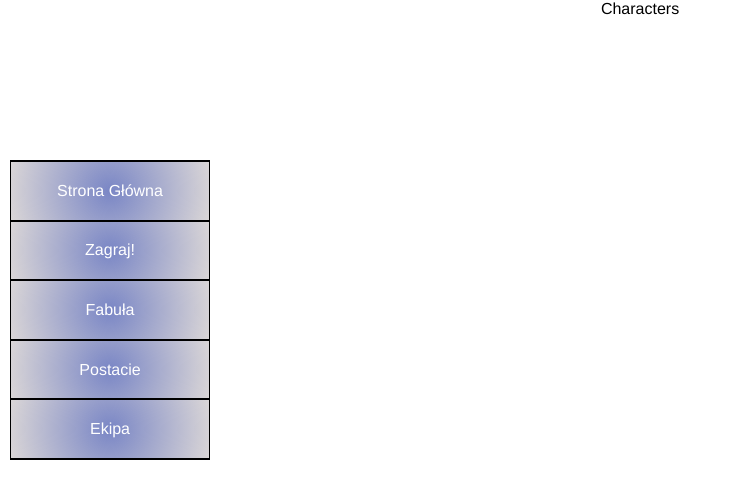
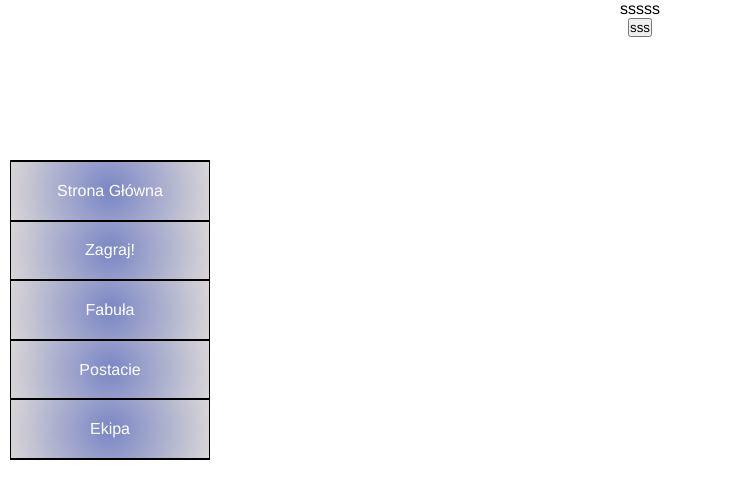
Before and after one commit to Szczurovsky/inzynierka, a React (Create React App) app: page /characters in a window 1280 px wide. Shown: the top 498 px of the page, without its empty margins (0-732 px from the left). Built offline with nearby package versions, Linux system fonts and the light colour scheme; no server answers.

Commit message:
staty test, fetch test

```diff
--- a/src/App.js
+++ b/src/App.js
@@ -1,49 +1,22 @@
 import logo from "./logo.svg";
 import "./App.css";
-import MainPage from "./components/MainPage/MainPage";
+// import MainPage from "./components/MainPage/MainPage";
+import { MainPage } from "./components/MainPage/MainPage";
 import { MenuPC } from "./components/Menu/MenuPC/MenuPC.jsx";
 import { BrowserRouter as Router, Routes, Route } from "react-router-dom";
 import { GamePage } from "./components/GamePage/GamePage";
 import { Characters } from "./components/Characters/Characters";
 import { Story } from "./components/StoryLine/Story";
 import { Forum } from "./components/Forum/Forum";
+import { useState, useEffect } from "react";
 import { About } from "./components/About/About.jsx";
+import StartPage from "./components/StartPage/StartPage.jsx";
 function App(props) {
     return (
         <div className="App">
-            <Router>
-                <MenuPC />
-                <Routes>
-                    <Route path="/" element={<MainPage />} />
-                    <Route path="home" element={<MainPage />} />
-                    <Route path="norgmar" element={<GamePage />} />
-                    <Route path="characters" element={<Characters />} />
-                    <Route path="story-line" element={<Story />} />
-                    <Route path="ekipa" element={<About />} />
-                </Routes>
-            </Router>
+            <StartPage />
         </div>
     );
 }
 
 export default App;
-{
-    /* <>
-    <Router>
-        <Header />
-
-        <Content>
-            <Wrapper>
-                <Routes>
-                    <Route path="/" element={<MainPage />} />
-                    <Route path="home" element={<MainPage />} />
-                    <Route path="about" element={<About />} />
-                    <Route path="plan" element={<Plan />} />
-                    <Route path="contact" element={<Kontakt />} />
-                    <Route path="metamorfozy" element={<Metamorfozy />} />
-                </Routes>
-            </Wrapper>
-        </Content>
-    </Router>
-</>; */
-}
--- a/src/components/Characters/Characters.jsx
+++ b/src/components/Characters/Characters.jsx
@@ -5,10 +5,40 @@ import { Link } from "react-router-dom";
 
 
 
+
 export const Characters = props => {
+
+    // const [data, setData] = useState(null);
+    // const [stats, setStats] = useState(null);
+    // // const [loading, setLoading] = useState(true);
+    // // const [error, setError] = useState(null);
+
+    // const staty = {siła: 1}
+
+    // async function fetcha() {
+    //     const response = await fetch('https://backinz.herokuapp.com/api/v1/klans');
+    //     const movies = await response.json();
+    //     setData(movies)
+    // }
+
+    // useEffect(() => {
+    //     // fetch("https://backinz.herokuapp.com/api/v1/klans")
+    //     //     .then((response) => response.json())
+    //     //     .then(response_items => {
+    //     //         setData(response_items);
+    //     //     })
+    //         fetcha()
+    // }, []);
+
     return (
+
         <>
-           Characters
+            <p>sssss</p>
+            {/* {console.log(props)} */}
+            {console.log(props.aktstat)}
+            <button onClick={()=>props.saveStats({siła:3, sila_woli:5})}>sss</button>
+
+
         </>
     )
 
--- /dev/null
+++ b/src/components/StartPage/StartPage.jsx
@@ -0,0 +1,78 @@
+
+
+// import MainPage from "./components/MainPage/MainPage";
+import { MainPage } from "../MainPage/MainPage";
+import { MenuPC } from "../Menu/MenuPC/MenuPC";
+import { BrowserRouter as Router, Routes, Route } from "react-router-dom";
+import { GamePage } from "../GamePage/GamePage";
+import { Characters } from "../Characters/Characters";
+import { Story } from "../StoryLine/Story";
+// import { Forum } from "./components/Forum/Forum";
+import { useState, useEffect } from "react";
+import { About } from "../About/About.jsx";
+import React from "react"
+class StartPage extends React.Component {
+    // const [data, setData] = useState(null);
+    // const [stats, setStats] = useState("");
+
+    // useEffect(() => {
+    //     fetch("https://backinz.herokuapp.com/api/v1/klans")
+    //         .then((response) => response.json())
+    //         .then((response_items) => {
+    //             setData(response_items);
+    //         });
+    // }, []);
+    constructor(props) {
+        super(props);
+        this.state = {
+            data: null,
+            staty: {
+                sila: 1,
+                sila_woli: 2,
+            }
+
+        };
+    }
+    componentDidMount() {
+        this.getData();
+    }
+    getData = () => {
+        fetch("https://backinz.herokuapp.com/api/v1/klans")
+            .then((response) => response.json())
+            .then((response_items) => {
+                this.setState({ data: response_items });
+            });
+    }
+    saveStats = (stats) => {
+
+        console.log(stats)
+        this.setState({staty: stats})
+    }
+    render(){
+    return(
+        <Router>
+            <MenuPC />
+            <Routes>
+                {console.log(this.state)}
+                <Route path="/" element={<MainPage />} />
+                <Route path="home" element={<MainPage />} />
+                <Route path="norgmar" element={<GamePage />} />
+                <Route
+                    path="characters"
+                    element={
+                        <Characters
+                            klany={this.state.data}
+                            saveStats={this.saveStats}
+
+                            aktstat={this.state.staty}
+                        />
+                    }
+                />
+                <Route path="story-line" element={<Story />} />
+                <Route path="ekipa" element={<About />} />
+            </Routes>
+        </Router>
+    )
+}
+}
+export default StartPage
```
Also changed, not shown: src/components/MainPage/MainPage.jsx (+30 -7 lines).
